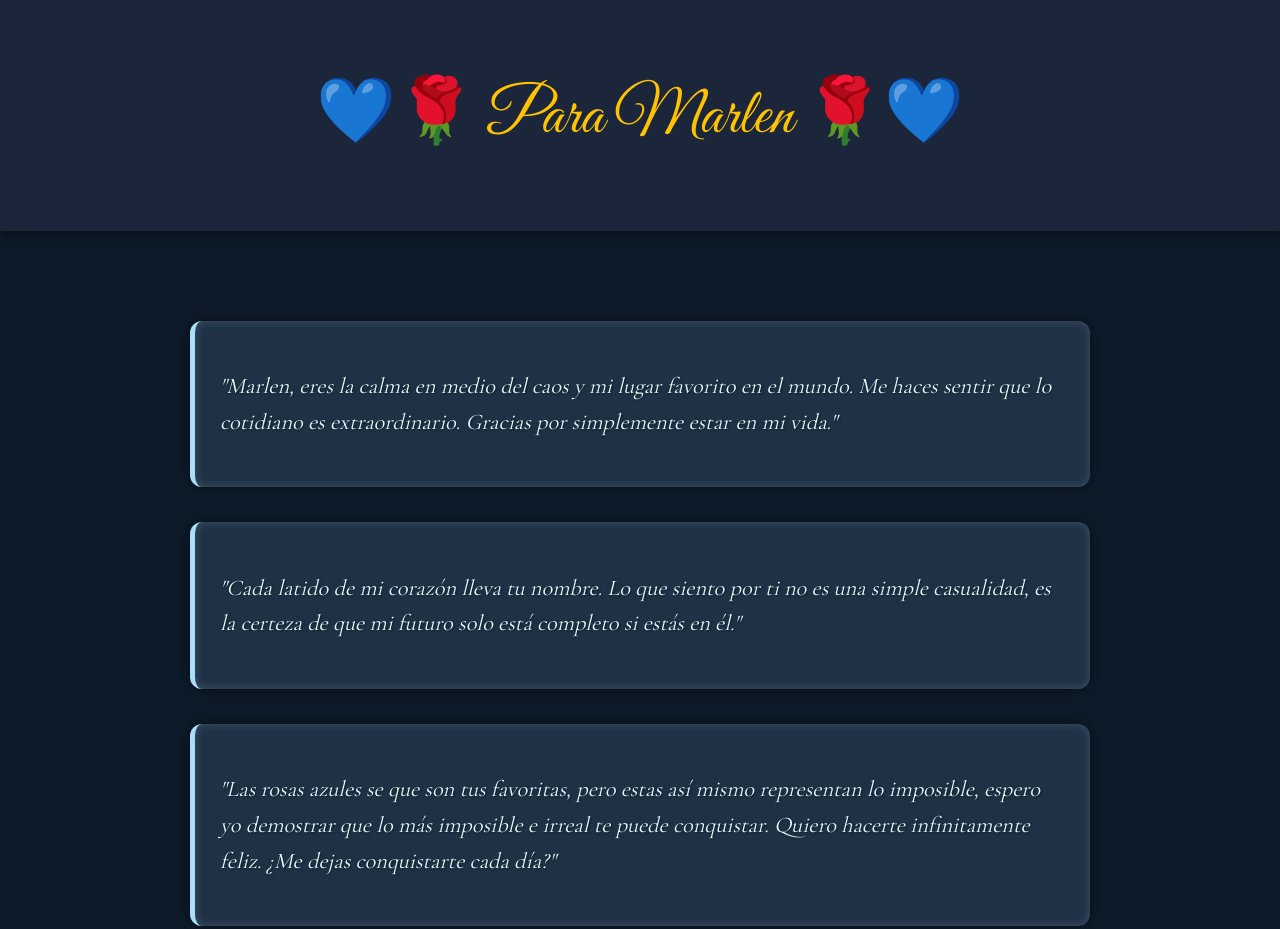
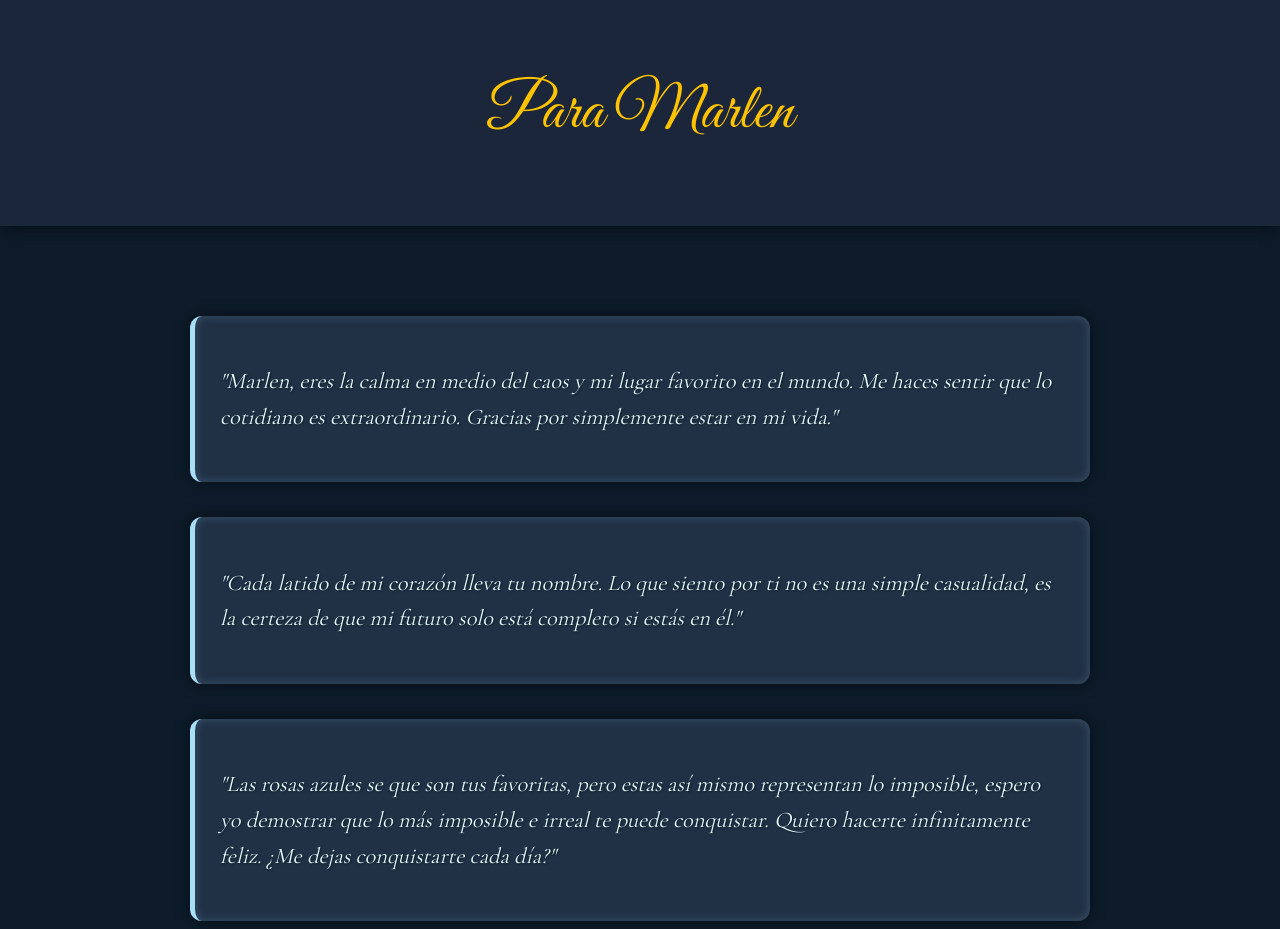
Before and after one commit to geobainermayorga-jpg/proyecto-m, a plain HTML site: page dedicatoria.html in a window 1280 px wide. Shown: the top 929 px of the page. Drawn offline with nearby package versions, Linux system fonts and the light colour scheme.

Commit message:
Update dedicatoria.html

```diff
--- a/dedicatoria.html
+++ b/dedicatoria.html
@@ -13,7 +13,7 @@
 </head>
 <body class="dedicatoria-body">
     <header>
-        <h1>💙🌹 Para Marlen 🌹💙</h1>
+        <h1> Para Marlen </h1>
     </header> <main class="mensajes-container">
         <section class="mensaje">
             <p class="cita">"Marlen, eres la calma en medio del caos y mi lugar favorito en el mundo. Me haces sentir que lo cotidiano es extraordinario. Gracias por simplemente estar en mi vida."</p>
```
